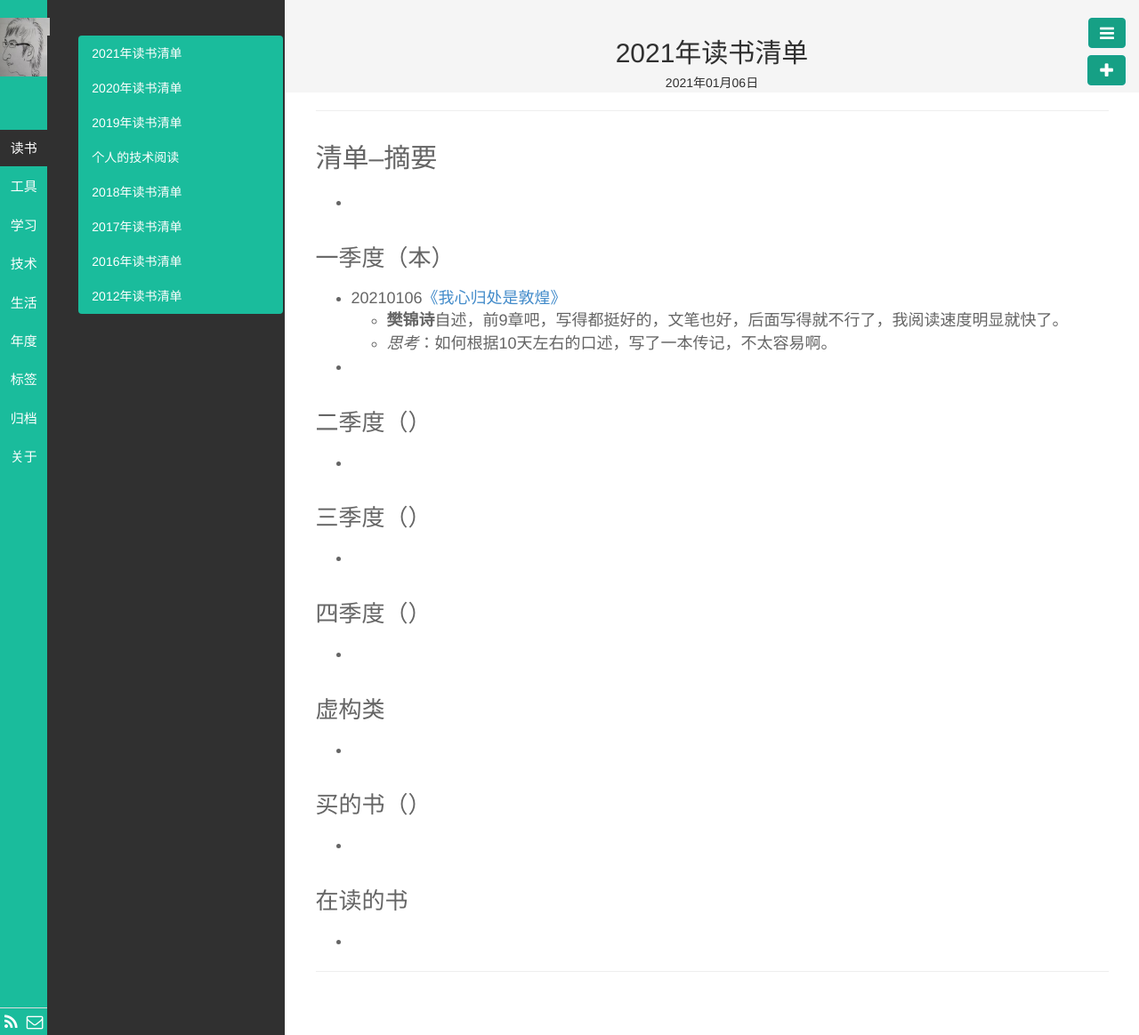
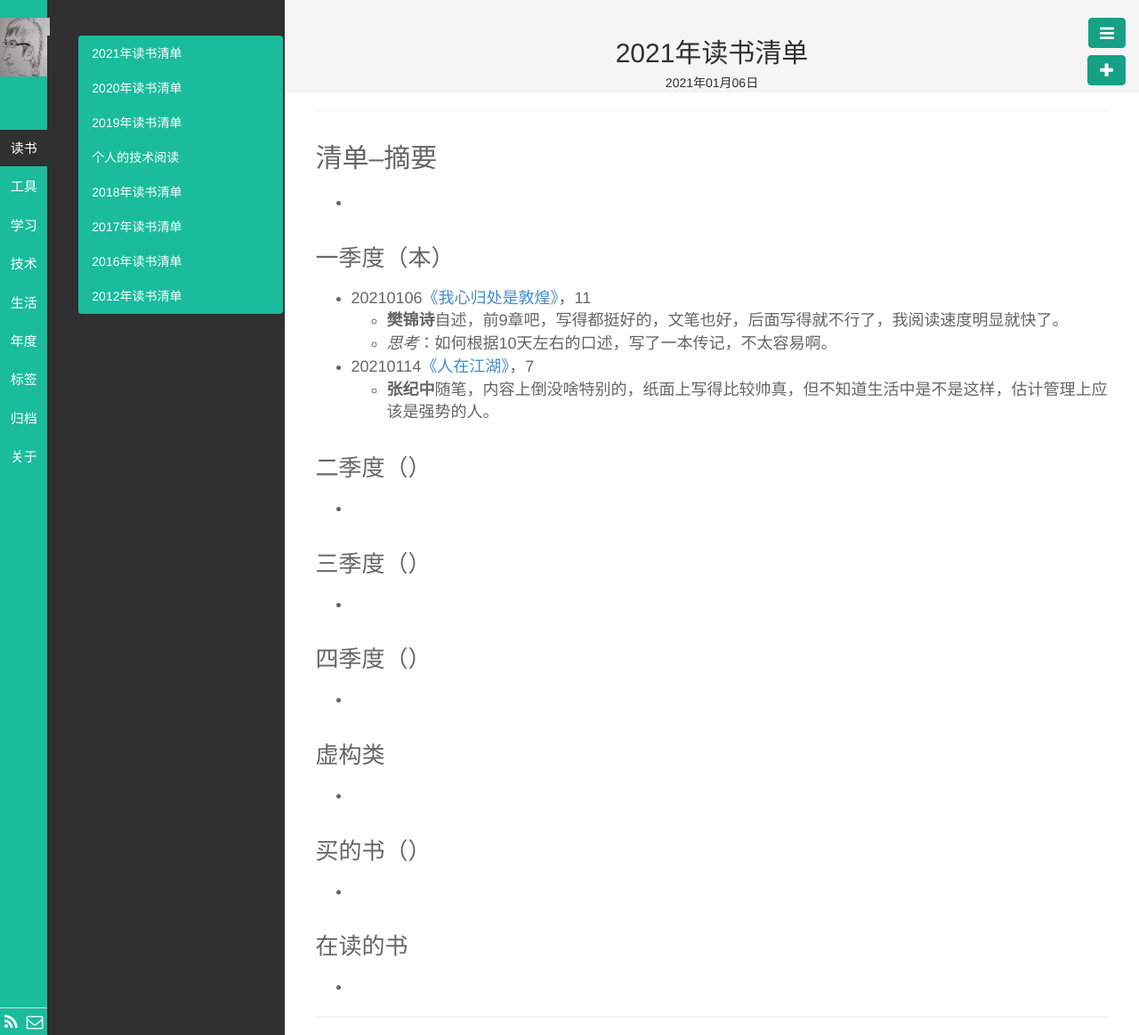
Before and after one commit to wolflion/blog, a Jekyll site: the page built from _posts/读书/2021-01-06-book-list-2021.md, in a window 1280 px wide. Shown: the whole page at 89% size. Built offline with Jekyll 4.4.1, drawn with Linux system fonts in a browser that asks for light colours.

Commit message:
20210114《人在江湖》读完

```diff
--- a/_posts/读书/2021-01-06-book-list-2021.md
+++ b/_posts/读书/2021-01-06-book-list-2021.md
@@ -14,10 +14,11 @@ description:
 
 ### 一季度（本）
 
-+ 20210106[《我心归处是敦煌》](https://www.jianshu.com/p/d1d25d54ba14)
++ 20210106[《我心归处是敦煌》](https://www.jianshu.com/p/d1d25d54ba14)，11
   + **樊锦诗**自述，前9章吧，写得都挺好的，文笔也好，后面写得就不行了，我阅读速度明显就快了。
   + *思考*：如何根据10天左右的口述，写了一本传记，不太容易啊。
-+
++ 20210114[《人在江湖》](https://www.jianshu.com/p/7dd22ff629ec)，7
+  + **张纪中**随笔，内容上倒没啥特别的，纸面上写得比较帅真，但不知道生活中是不是这样，估计管理上应该是强势的人。
 
 ### 二季度（）
 
```
